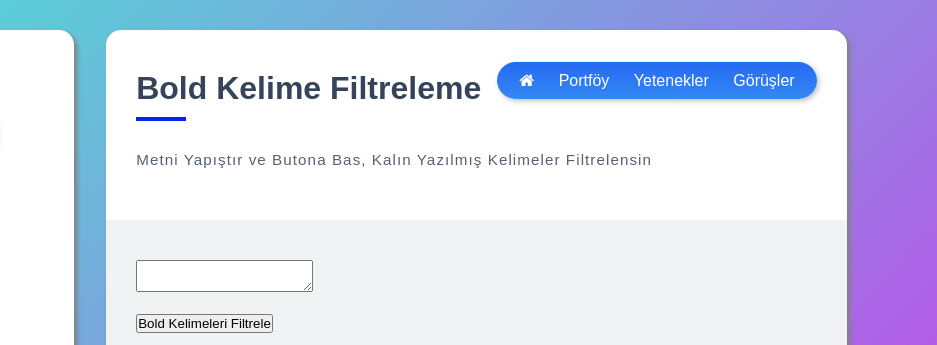
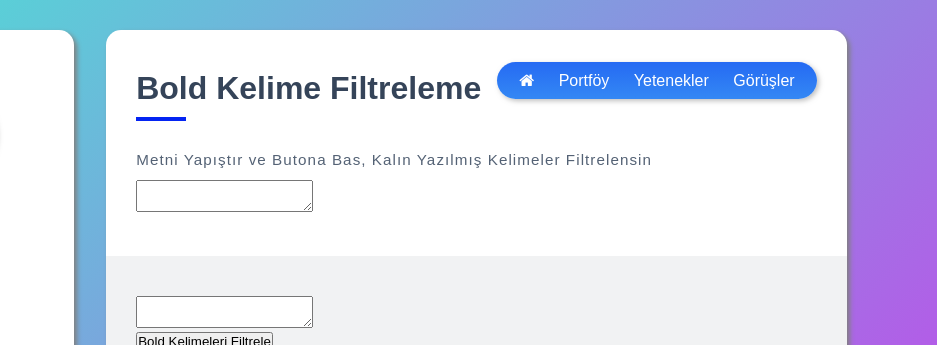
Before and after one commit to xinzore/xinzore.github.io, a plain HTML site: page bold_kelimeler.html in a window 1280 px wide. Shown: the top 345 px of the page, 343-1280 px from the left. Drawn offline with Linux system fonts and the light colour scheme; a script that the page names is missing.

Commit message:
Update bold_kelimeler.html

```diff
--- a/bold_kelimeler.html
+++ b/bold_kelimeler.html
@@ -129,10 +129,11 @@
         </header>
         <div class="desc">
           <p>Metni Yapıştır ve Butona Bas, Kalın Yazılmış Kelimeler Filtrelensin<br /></p>
+          <textarea id="mytextarea"></textarea>
         </div>
         <div class="detail">
           <div class="detail-t">
-            <div><textarea id="mytextarea"></textarea></div>
+           <textarea id="mytextarea"></textarea>
           <br />
           <button onclick="filterBold()">Bold Kelimeleri Filtrele</button>
           <br />
```
Lines whose indentation alone changed are shown as unchanged.
